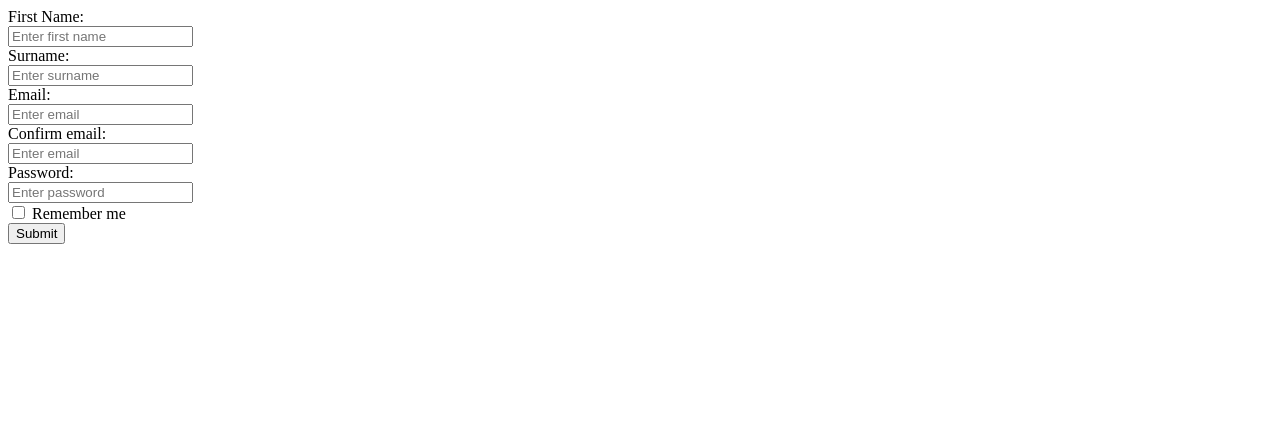
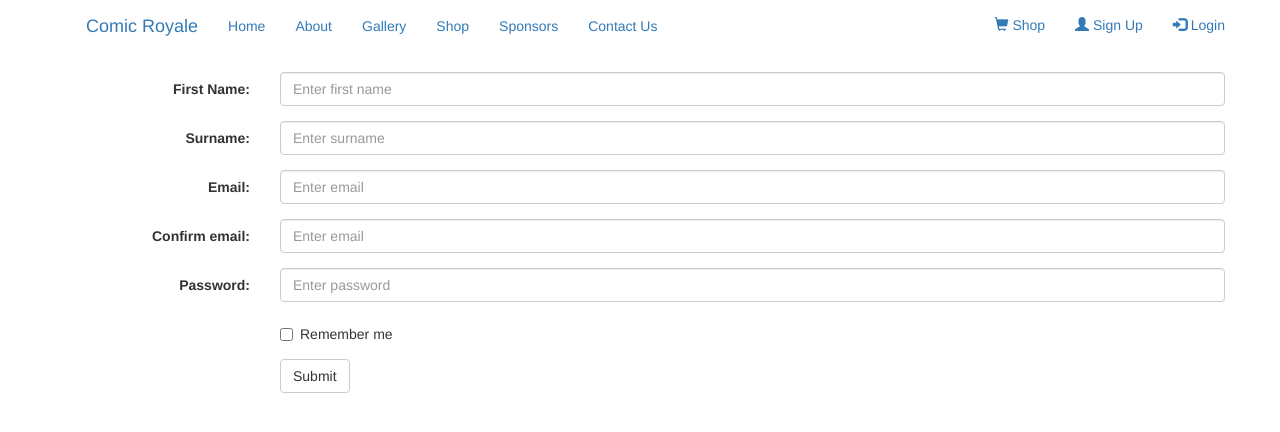
Before and after one commit to IanMok/BetaWolfSquadron, a PHP site: page /registration.php in a window 1280 px wide. Shown: the top 432 px of the page. Run offline with PHP 8.4, Linux system fonts and the light colour scheme.

Commit message:
Update registration.php

```diff
--- a/Views/registration.php
+++ b/Views/registration.php
@@ -1,7 +1,55 @@
-<div class="container" name="registrationContainer">
+<!DOCTYPE html>
+<html lang="en">
+<head>
+  <title>CR Registration</title>
+  <meta charset="utf-8">
+  <meta name="viewport" content="width=device-width, initial-scale=1">
+  <link rel="stylesheet" href="http://maxcdn.bootstrapcdn.com/bootstrap/3.3.6/css/bootstrap.min.css">
+  <link rel="stylesheet" href="comicRoyale.css">
+
+  <script src="https://ajax.googleapis.com/ajax/libs/jquery/1.12.4/jquery.min.js"></script>
+  <script src="http://maxcdn.bootstrapcdn.com/bootstrap/3.3.6/js/bootstrap.min.js"></script>
+
+</head>
+
+
+<body>
+
+<!-- Login and Registration Buttons/Links -->
+<div class="container">
+<div class="row">
+<nav>
+    <ul class="nav navbar-nav navbar-right">
+	<li><a href="#"><span class="glyphicon glyphicon-shopping-cart"></span> Shop</a></li>
+	<li><a href="#"><span class="glyphicon glyphicon-user"></span> Sign Up</a></li>
+	<li><a href="#"><span class="glyphicon glyphicon-log-in"></span> Login</a></li>
+    </ul>
+</nav>
+
+
+<!-- NavBar -->
+<div class="container">
+<nav class="navbar">
+  <div class="container-fluid">
+    <div class="navbar-header">
+      <a class="navbar-brand" href="index.php">Comic Royale</a>
+    </div>
+    <ul class="nav navbar-nav">
+      <li class="active"><a href="#">Home</a></li>
+      <li><a href="about.html">About</a></li>
+      <li><a href="gallery.html">Gallery</a></li>
+      <li><a href="shop.html">Shop</a></li>
+      <li><a href="sponsors.html">Sponsors</a></li>
+	  <li><a href="contact.html">Contact Us</a></li>
+    </ul>
+	</div>
+	</nav>
+</div>
+</div>
+<div class="container">
 
  <!-- Registration form; validate each field using regEx onSubmit-->
-    <form class="form-horizontal" role="form" name=registrationForm onsubmit=return(validateFields());>
+ <form class="form-horizontal" name=registrationForm onsubmit=return(validateFields());>
     <div class="form-group">
       <label class="control-label col-sm-2" for="email">First Name:</label>
       <div class="col-sm-10">
@@ -26,7 +74,7 @@
     <div class="form-group">
       <label class="control-label col-sm-2" for="email">Confirm email:</label>
       <div class="col-sm-10">
-                <input type="email" class="form-control" id="email" placeholder="Enter email">
+        <input type="email" class="form-control" id="emailConfirm" placeholder="Enter email">
       </div>
     </div>
 	<div class="form-group">
@@ -52,3 +100,6 @@
  </form>
 
 </div>
+</div>
+</body>
+</html>
```
Lines whose indentation alone changed are shown as unchanged.
